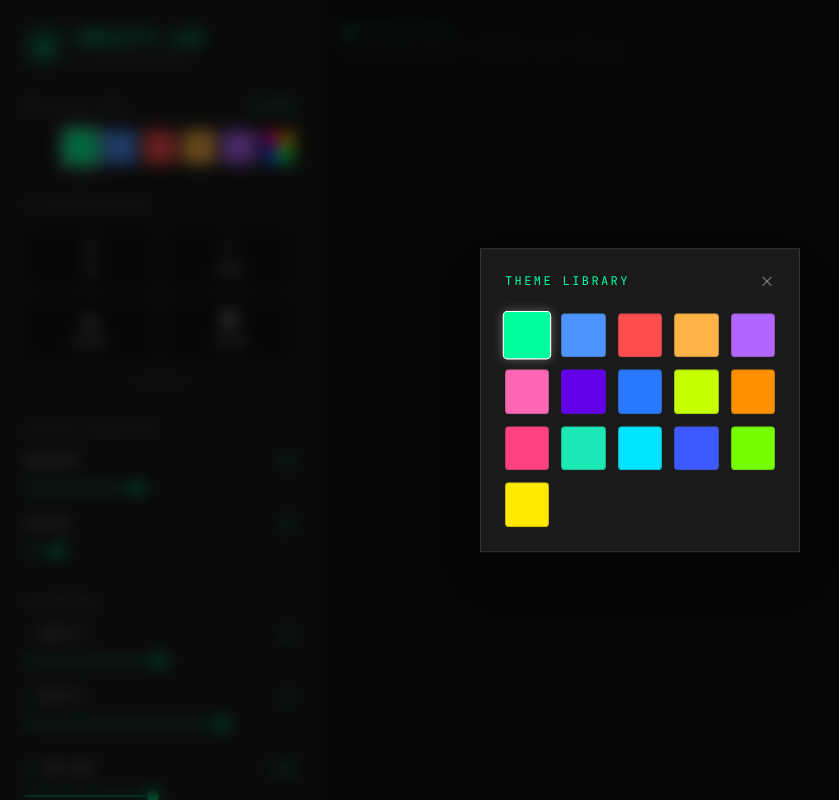
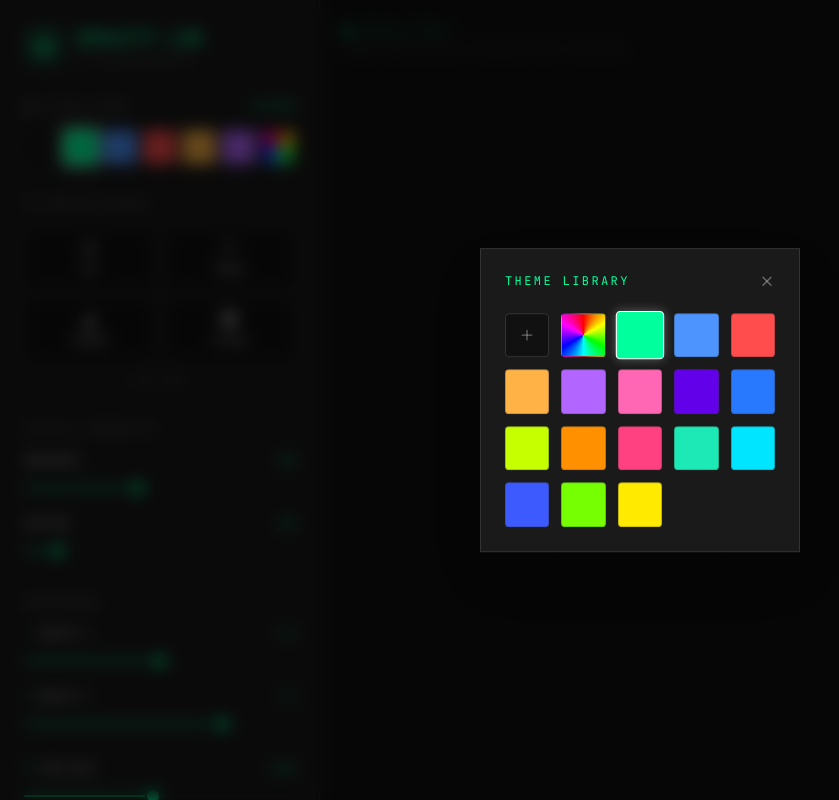
Before and after one commit to Blake181041/PhysicsEngineV1, a React (Vite) app: page / in a window 1280 px wide. Both pictures are taken after a click on the button "VIEW MORE". Shown: the whole page, without its empty margins (0-839 px from the left). Built offline with nearby package versions, Linux system fonts and the light colour scheme.

Commit message:
Update title for RGB Dynamic Theme button

```diff
--- a/src/components/ControlPanel.tsx
+++ b/src/components/ControlPanel.tsx
@@ -307,7 +307,7 @@ const ControlPanel: React.FC<ControlPanelProps> = ({
                 "w-full aspect-square rounded-sm border transition-all hover:scale-110 active:scale-95 flex items-center justify-center bg-[conic-gradient(from_0deg,#ff0000,#ffff00,#00ff00,#00ffff,#0000ff,#ff00ff,#ff0000)]",
                 isRainbow ? "border-white scale-110 shadow-[0_0_10px_rgba(255,255,255,0.3)]" : "border-brand-border/30"
               )}
-              title="Rainbow Mode"
+              title="RGB Dynamic Theme"
             />
           </div>
 
@@ -335,16 +335,44 @@ const ControlPanel: React.FC<ControlPanelProps> = ({
                   </div>
 
                   <div className="grid grid-cols-5 gap-3">
+                    {/* Custom Collector in Library */}
+                    <div className="relative group">
+                      <button
+                        onClick={() => fileInputRef.current?.click()}
+                        className={cn(
+                          "w-full aspect-square rounded-sm border transition-all hover:scale-110 active:scale-95 flex items-center justify-center bg-brand-bg",
+                          "border-brand-border hover:border-brand-accent/50"
+                        )}
+                        title="Custom Color"
+                      >
+                        <Plus className="w-4 h-4 text-brand-text/40 group-hover:text-brand-accent" />
+                      </button>
+                    </div>
+
+                    {/* RGB Toggle in Library */}
+                    <button
+                      onClick={() => {
+                        setIsRainbow(!isRainbow);
+                        setShowThemeMenu(false);
+                      }}
+                      className={cn(
+                        "w-full aspect-square rounded-sm border transition-all hover:scale-110 active:scale-95 flex items-center justify-center bg-[conic-gradient(from_0deg,#ff0000,#ffff00,#00ff00,#00ffff,#0000ff,#ff00ff,#ff0000)]",
+                        isRainbow ? "border-white scale-110 shadow-[0_0_10px_rgba(255,255,255,0.3)]" : "border-brand-border/30"
+                      )}
+                      title="RGB Dynamic Theme"
+                    />
+
                     {[...THEMES, ...EXTRA_THEMES].map((t) => (
                       <button
                         key={t.name}
                         onClick={() => {
                           setAccentColor(t.color);
+                          setIsRainbow(false);
                           setShowThemeMenu(false);
                         }}
                         className={cn(
                           "w-full aspect-square rounded-sm border transition-all hover:scale-110 active:scale-95",
-                          accentColor === t.color ? "border-white scale-110 shadow-[0_0_10px_rgba(255,255,255,0.3)]" : "border-brand-border/30"
+                          accentColor === t.color && !isRainbow ? "border-white scale-110 shadow-[0_0_10px_rgba(255,255,255,0.3)]" : "border-brand-border/30"
                         )}
                         style={{ backgroundColor: t.color }}
                         title={t.name}
```
